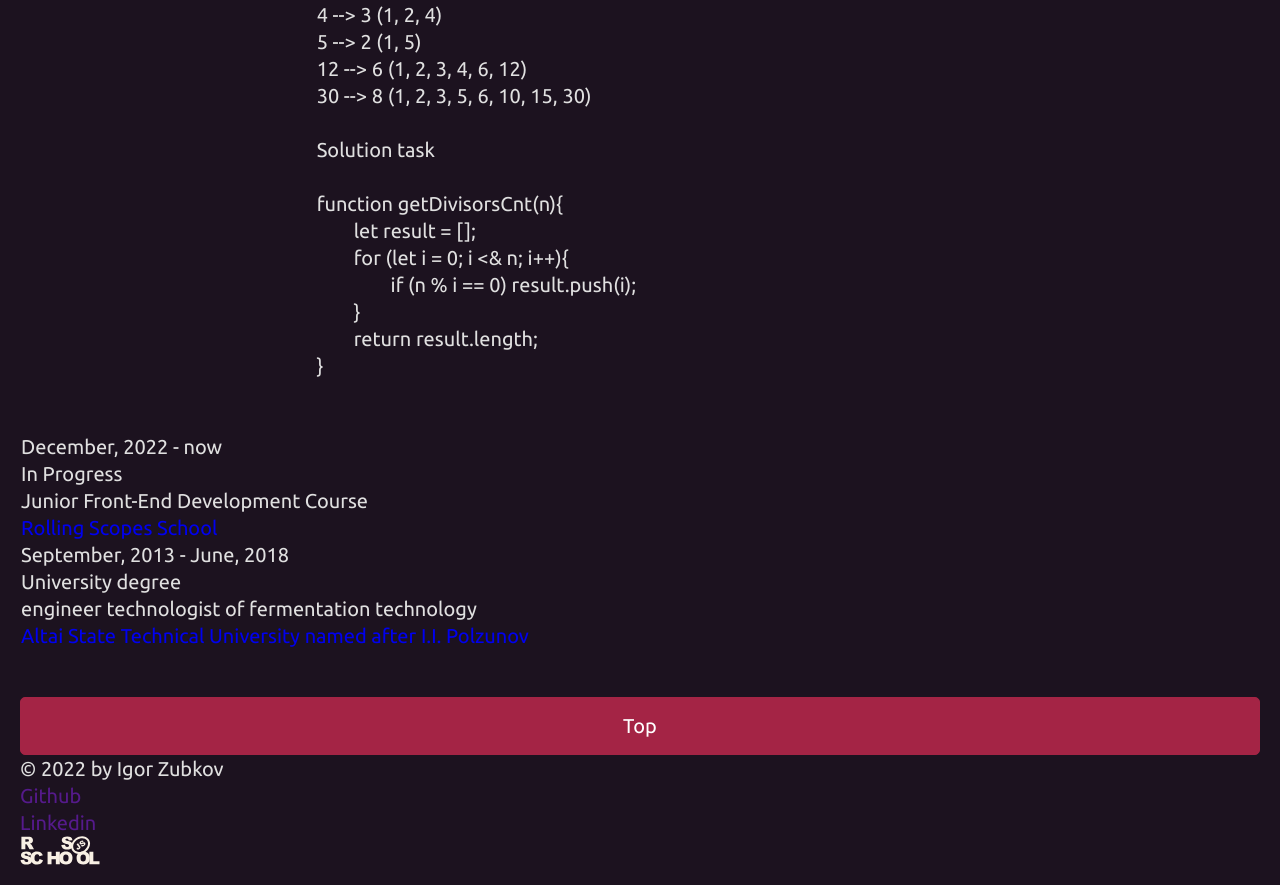
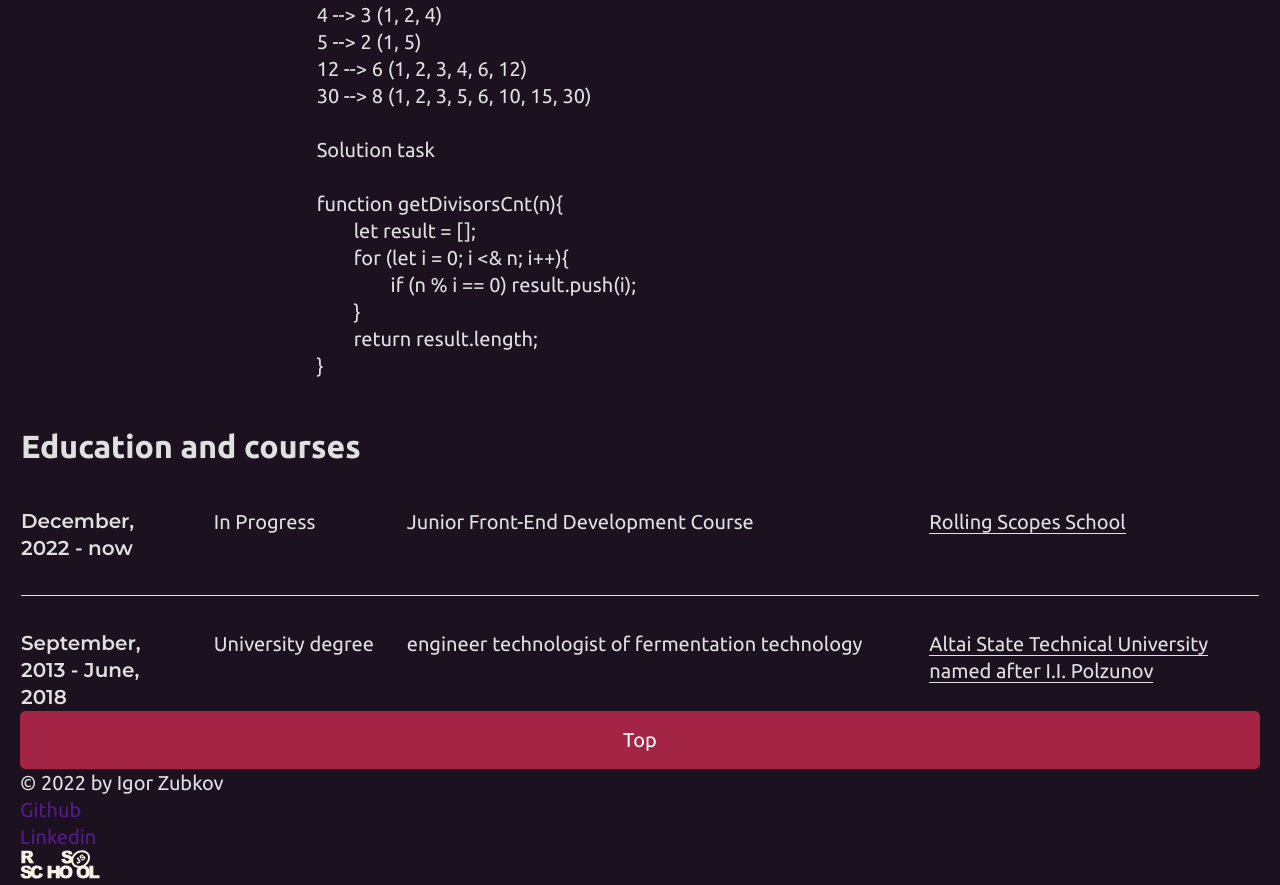
Before and after one commit to 4iTeRiNo/rsschool-cv, a plain HTML site: page index.html in a window 1280 px wide. Shown: the part 2344-3229 px from the top of the page. Drawn offline with Linux system fonts and the light colour scheme.

Commit message:
feat: implement education section

```diff
--- a/build/style.css
+++ b/build/style.css
@@ -772,4 +772,40 @@ textarea {
   z-index: 1;
 }
 
+.education a {
+  display: inline;
+  color: #e0e0e0;
+  text-decoration: none;
+  border-bottom: 1px solid #e0e0e0;
+  position: relative;
+  line-height: 1.2;
+}
+.education .education__list {
+  display: flex;
+  flex-direction: column;
+  row-gap: 68px;
+}
+.education .education__list a {
+  transition: color 0.3s ease-in-out;
+}
+.education .education__list .education__item {
+  display: grid;
+  grid-template-columns: 1fr 1fr 3fr 2fr;
+  column-gap: 28px;
+  position: relative;
+}
+.education .education__list .education__year {
+  font-family: "Montserrat", sans-serif;
+  font-weight: 600;
+}
+
+.education__item:not(:last-child)::before {
+  position: absolute;
+  content: "";
+  width: 100%;
+  height: 1px;
+  background-color: #e0e0e0;
+  bottom: -34px;
+}
+
 /*# sourceMappingURL=style.css.map */
--- a/index.html
+++ b/index.html
@@ -55,7 +55,7 @@
 					<nav class="navigation-page-bar">
 						<ul class="site-bar">
 							<li class="site-bar__item"><a href="#skills" class="site-bar__link">Skills</a></li>
-							<li class="site-bar__item"><a href="" class="site-bar__link">Project</a></li>
+							<li class="site-bar__item"><a href="#projects" class="site-bar__link">Project</a></li>
 							<li class="site-bar__item"><a href="" class="site-bar__link">Experience</a></li>
 							<li class="site-bar__item"><a href="" class="site-bar__link">Education</a></li>
 							<li class="site-bar__item"><a href="" class="site-bar__link">Contact</a></li>
@@ -105,7 +105,7 @@
 							<li class="skills__item">A team player</li>
 						</ul>
 					</div>
-					<div class="project container">
+					<div id="projects" class="project container">
 						<p class="subtitle">What I do</p>
 						<h2 class="title">Recent project</h2>
 						<div class="project__wrapper">
@@ -167,13 +167,13 @@
 						</pre>
 					</div>
 					<div class="education container">
-						<h2 class="title">
+						<h2 id="education" class="title">Education and courses</h2>
 							<ul class="education__list">
 								<li class="education__item">
 									<p class="education__year">December, 2022 - now</p>
 									<p class="education__status">In Progress</p>
 									<h4 class="education__degree">Junior Front-End Development Course</h4>
-									<p class="education__company"><a href="https://rs.school/js-stage0/">
+									<p class="education__company"><a href="https://rs.school/js-stage0/" target="_blank">
 										Rolling Scopes School
 											<span data-linktitle="Rolling Scopes School" aria-hidden="true"></span>
 									</a>
@@ -184,14 +184,13 @@
 									<p class="education__status">University degree</p>
 									<h4 class="education__degree">engineer technologist of fermentation technology</h4>
 									<p class="education__company">
-										<a href="https://www.altstu.ru/m/">
+										<a href="https://www.altstu.ru/m/" target="_blank">
 											Altai State Technical University named after I.I. Polzunov
 											<span data-linktitle="Altai State Technical University" aria-hidden="true"></span>
 										</a>
 									</p>
 								</li>
 							</ul>
-						</h2>
 					</div>
 				</div>
 			</main>
```
